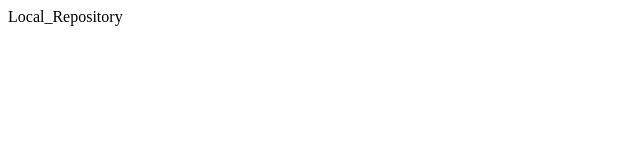
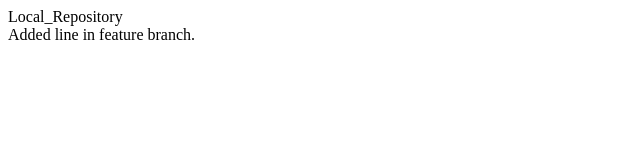
Before and after one commit to BalajiPaskanti/Local_Repository, a plain HTML site: page index.html in a window 1280 px wide. Shown: the whole page, without its empty margins (0-640 px from the left). Drawn offline with Linux system fonts and the light colour scheme.

Commit message:
New line add in feature branch

```diff
--- a/index.html
+++ b/index.html
@@ -1,3 +1,4 @@
 <p>
-    Local_Repository
+    Local_Repository<br>
+    Added line in feature branch.
 </p>
```
